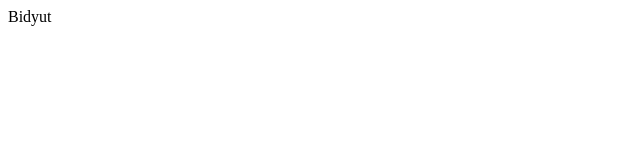
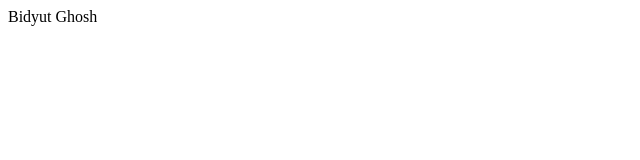
Before and after one commit to Bidyut36t/Local_Repo, a plain HTML site: page index.html in a window 1280 px wide. Shown: the full height of the page, 0-640 px from the left. Drawn offline with Linux system fonts and the light colour scheme.

Commit message:
Modifing

```diff
--- a/index.html
+++ b/index.html
@@ -3,6 +3,6 @@
 
     </head>
     <body>
-        Bidyut
+        Bidyut Ghosh
     </body>
 </html>
```
